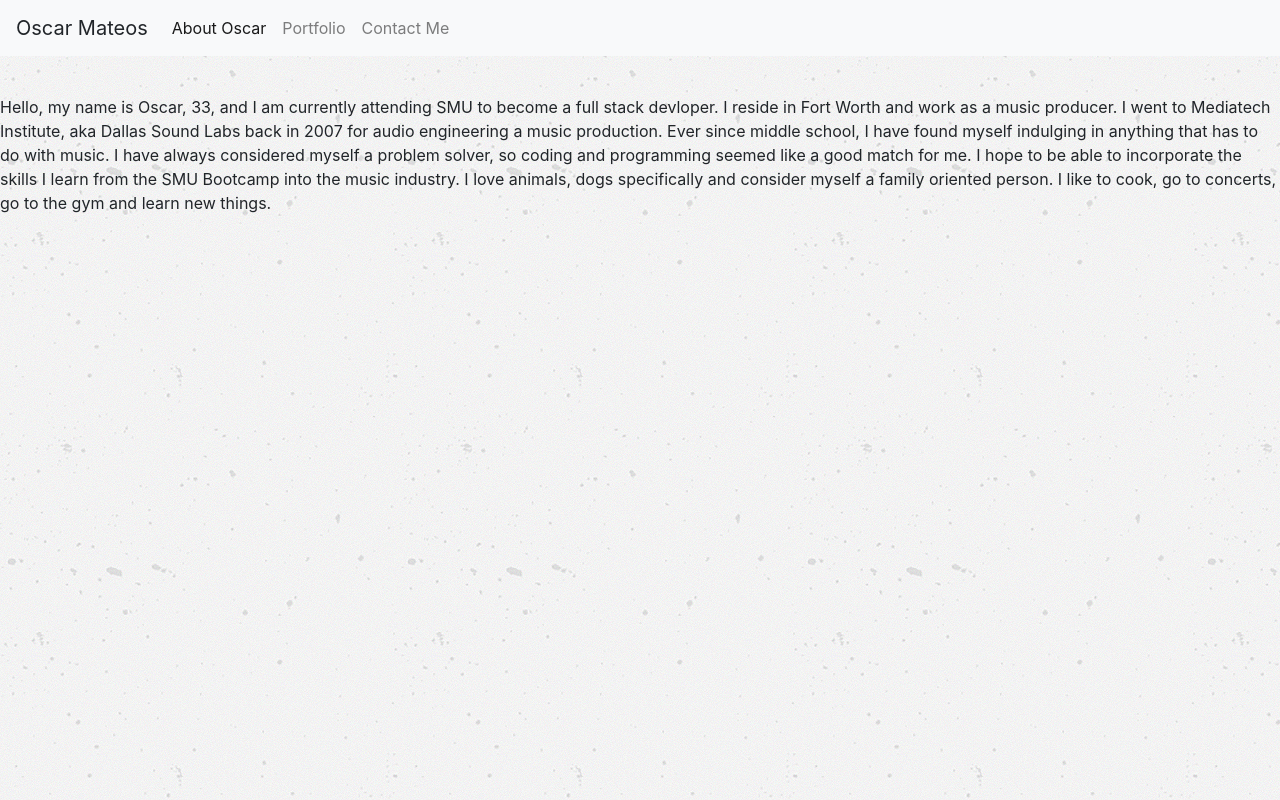
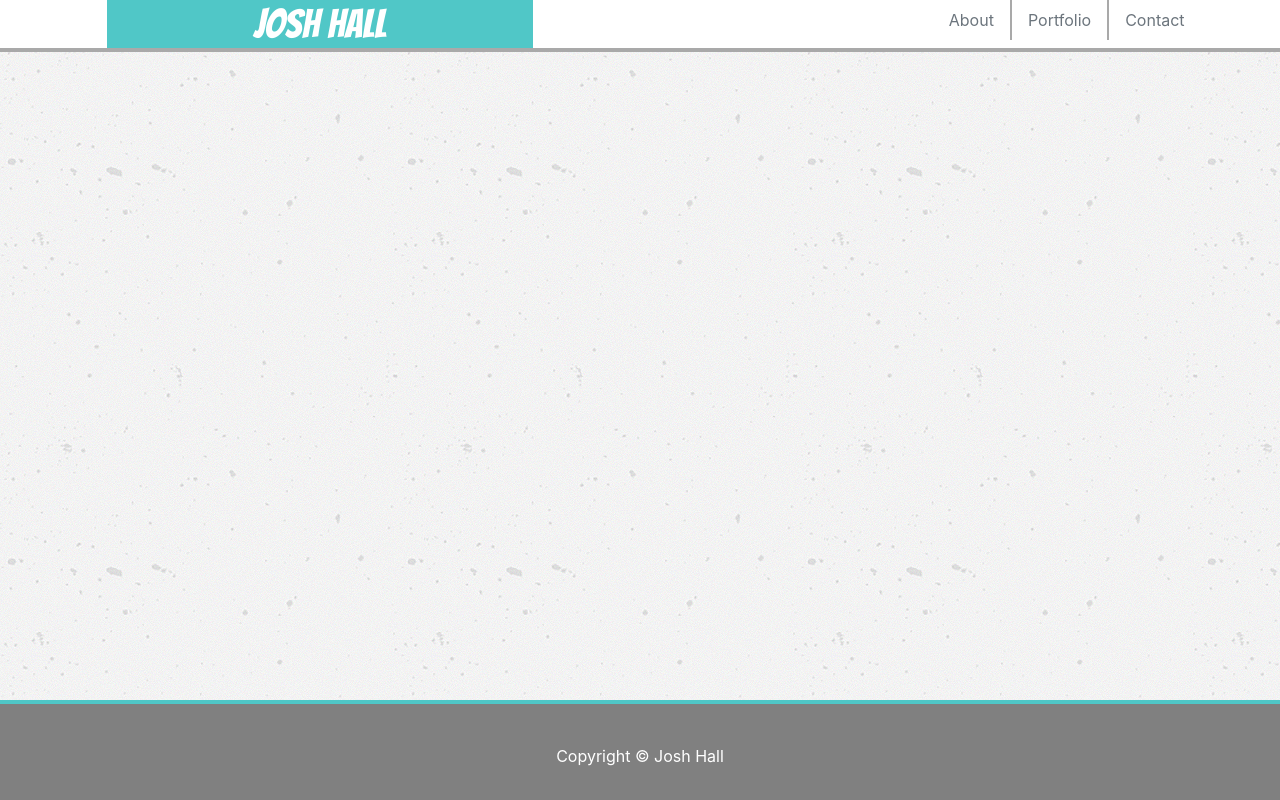
Before and after one commit to HallHammeR/Portfolio-site, a plain HTML site: page portfolio.html in a window 1280 px wide. Drawn offline with nearby package versions, Linux system fonts and the light colour scheme.

```diff
--- a/assets/style.css
+++ b/assets/style.css
@@ -12,11 +12,11 @@ body {
 }
 
 #brand {
-    background-color: #50C7C7;
+  background-color: #50c7c7;
 }
 
 h1 {
-    font-family: 'Bangers';
+  font-family: "Bangers";
   color: white;
   margin: 0px;
 }
@@ -34,14 +34,14 @@ h1 {
   background-color: gray;
   color: white;
   text-align: center;
-    border-top: #50C7C7 solid 4px;
+  border-top: #50c7c7 solid 4px;
 }
 
 .ftext {
   padding-top: 40px;
 }
 
- #bio-para-box{
+#bio-para-box {
   background-color: white;
   border: 1px solid #cccccc;
   width: 960px;
@@ -56,8 +56,13 @@ h1 {
 }
 
 #aabout {
-    color: black;
+  color: #50c7c7;
   text-align: center;
+}
+
+#aaabout {
+  color: #50c7c7;
+  text-align: left;
 }
 
 .my-container {
@@ -66,7 +71,7 @@ h1 {
 }
 
 .my-col {
-    background-color:white;
+  background-color: white;
   size: 100%;
 }
 
--- a/portfolio.html
+++ b/portfolio.html
@@ -1,45 +1,61 @@
 <!doctype html>
 <html lang="en">
   <head>
-    <!-- Min meta tags -->
+    <!-- Required meta tags -->
     <meta charset="utf-8">
     <meta name="viewport" content="width=device-width, initial-scale=1, shrink-to-fit=no">
 
     <!-- Bootstrap CSS -->
-    <link rel="stylesheet" href="https://stackpath.bootstrapcdn.com/bootstrap/4.3.1/css/bootstrap.min.css" integrity="sha384-ggOyR0iXCbMQv3Xipma34MD+dH/1fQ784/j6cY/iJTQUOhcWr7x9JvoRxT2MZw1T" crossorigin="anonymous">
-
+    <link rel="stylesheet" href="https://stackpath.bootstrapcdn.com/bootstrap/4.5.0/css/bootstrap.min.css" integrity="sha384-9aIt2nRpC12Uk9gS9baDl411NQApFmC26EwAOH8WgZl5MYYxFfc+NcPb1dKGj7Sk" crossorigin="anonymous">
     <link rel="stylesheet" type="text/css" href="assets/style.css">
-    <title>Bootstrap Portfolio</title>
+    <link href="https://fonts.googleapis.com/css2?family=Bangers&display=swap" rel="stylesheet">
+    <title>Josh hall</title>
   </head>
-  <body background="sky.jpg">
-      <!-- jQuery first, then Popper.js, then Bootstrap JS -->
-    <script src="https://code.jquery.com/jquery-3.3.1.slim.min.js" integrity="sha384-q8i/X+965DzO0rT7abK41JStQIAqVgRVzpbzo5smXKp4YfRvH+8abtTE1Pi6jizo" crossorigin="anonymous"></script>
-    <script src="https://cdnjs.cloudflare.com/ajax/libs/popper.js/1.14.7/umd/popper.min.js" integrity="sha384-UO2eT0CpHqdSJQ6hJty5KVphtPhzWj9WO1clHTMGa3JDZwrnQq4sF86dIHNDz0W1" crossorigin="anonymous"></script>
-    <script src="https://stackpath.bootstrapcdn.com/bootstrap/4.3.1/js/bootstrap.min.js" integrity="sha384-JjSmVgyd0p3pXB1rRibZUAYoIIy6OrQ6VrjIEaFf/nJGzIxFDsf4x0xIM+B07jRM" crossorigin="anonymous"></script>
-    <nav class="navbar navbar-expand-lg navbar-light bg-light fixed-top">
-        <a class="navbar-brand">Oscar Mateos</a>
-        <button class="navbar-toggler" data-target="#my-nav" data-toggle="collapse" aria-controls="my-nav" aria-expanded="false" aria-label="Toggle navigation">
-            <span class="navbar-toggler-icon"></span>
-        </button>
-        <div id="my-nav" class="collapse navbar-collapse">
-            <ul class="navbar-nav mr-auto">
-                <li class="nav-item active">
-                    <a class="nav-link" href="">About Oscar<span class="sr-only">(current)</span></a>
+  <body>
+    <div class="container-fluid topcont">
+      <div id="top" class="row">
+        <div class="col-sm-o col-md-1"></div>
+          <div id="brand" class="col-sm d-flex justify-content-center">
+            <h1>Josh Hall</h1>
+          </div>
+            <div class="col-sm-o col-md-2 col-lg-3">
+            </div>
+            <div class="col-sm">
+              <ul class="nav justify-content-center">
+                <li class="nav-item">
+                  <a id="links" class="nav-link active text-secondary" href="index.html">About</a>
                 </li>
                 <li class="nav-item">
-                    <a class="nav-link" href="portfolio.html" tabindex="-1" aria-disabled="true">Portfolio</a>
+                  <a id="links" class="nav-link text-secondary" href="portfolio.html">Portfolio</a>
                 </li>
                 <li class="nav-item">
-                        <a class="nav-link" href="contact.html" tabindex="-1" aria-disabled="true">Contact Me</a>
-                    </li>
-            </ul>
+                  <a class="nav-link text-secondary" href="contact.html">Contact</a>
+                </li>
+            </div>
         </div>
-    </nav>
-    <div class="mainDiv">
-        <h2>About me</h2>
-        <hr>
-        <img id="portfolioImg" src="oscarmain.jpg" width="250" alt="">
-        <p> Hello, my name is Oscar, 33, and I am currently attending SMU to become a full stack devloper. I reside in Fort Worth and work as a music producer. I went to Mediatech Institute, aka Dallas Sound Labs back in 2007 for audio engineering a music production. Ever since middle school, I have found myself indulging in anything that has to do with music. I have always considered myself a problem solver, so coding and programming seemed like a good match for me. I hope to be able to incorporate the skills I learn from the SMU Bootcamp into the music industry. I love animals, dogs specifically and consider myself a family oriented person. I like to cook, go to concerts, go to the gym and learn new things.</p>
+      </div>
     </div>
+    <div class="container-fluid my-container">
+      <div class="row my-row">
+        <div class="col-sm-0 col-md-1"></div>
+        <div class="col justify-content-center  my-col">
+
+        <div class="col-sm-0 col-md-3"></div>
+      </div>
+    </div>
+
+
+
+
+  <div class="footer">
+    <p class="ftext">Copyright &copy; Josh Hall</p>
+  </div>
+
+
+    <!-- Optional JavaScript -->
+    <!-- jQuery first, then Popper.js, then Bootstrap JS -->
+    <script src="https://code.jquery.com/jquery-3.5.1.slim.min.js" integrity="sha384-DfXdz2htPH0lsSSs5nCTpuj/zy4C+OGpamoFVy38MVBnE+IbbVYUew+OrCXaRkfj" crossorigin="anonymous"></script>
+    <script src="https://cdn.jsdelivr.net/npm/popper.js@1.16.0/dist/umd/popper.min.js" integrity="sha384-Q6E9RHvbIyZFJoft+2mJbHaEWldlvI9IOYy5n3zV9zzTtmI3UksdQRVvoxMfooAo" crossorigin="anonymous"></script>
+    <script src="https://stackpath.bootstrapcdn.com/bootstrap/4.5.0/js/bootstrap.min.js" integrity="sha384-OgVRvuATP1z7JjHLkuOU7Xw704+h835Lr+6QL9UvYjZE3Ipu6Tp75j7Bh/kR0JKI" crossorigin="anonymous"></script>
   </body>
 </html>
```
Also changed, not shown: contact.html (+33 -3 lines), index.html (+2 -0 lines). Lines whose indentation alone changed are shown as unchanged.
